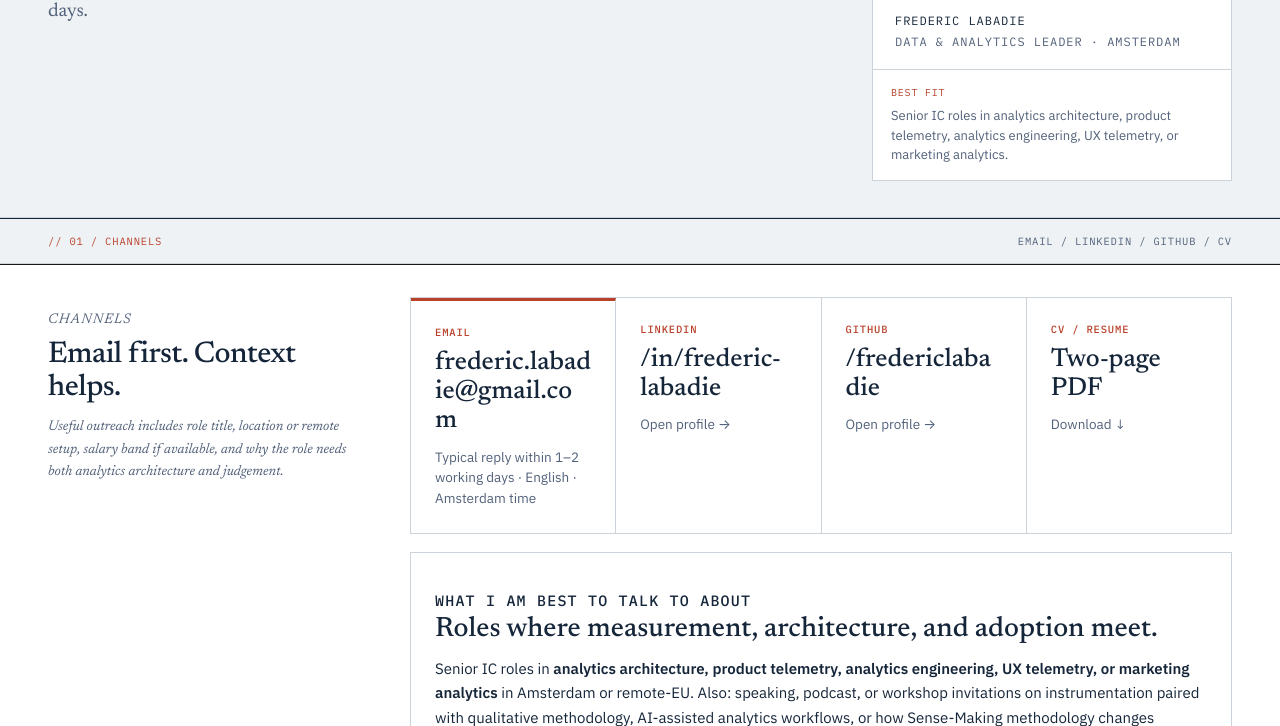
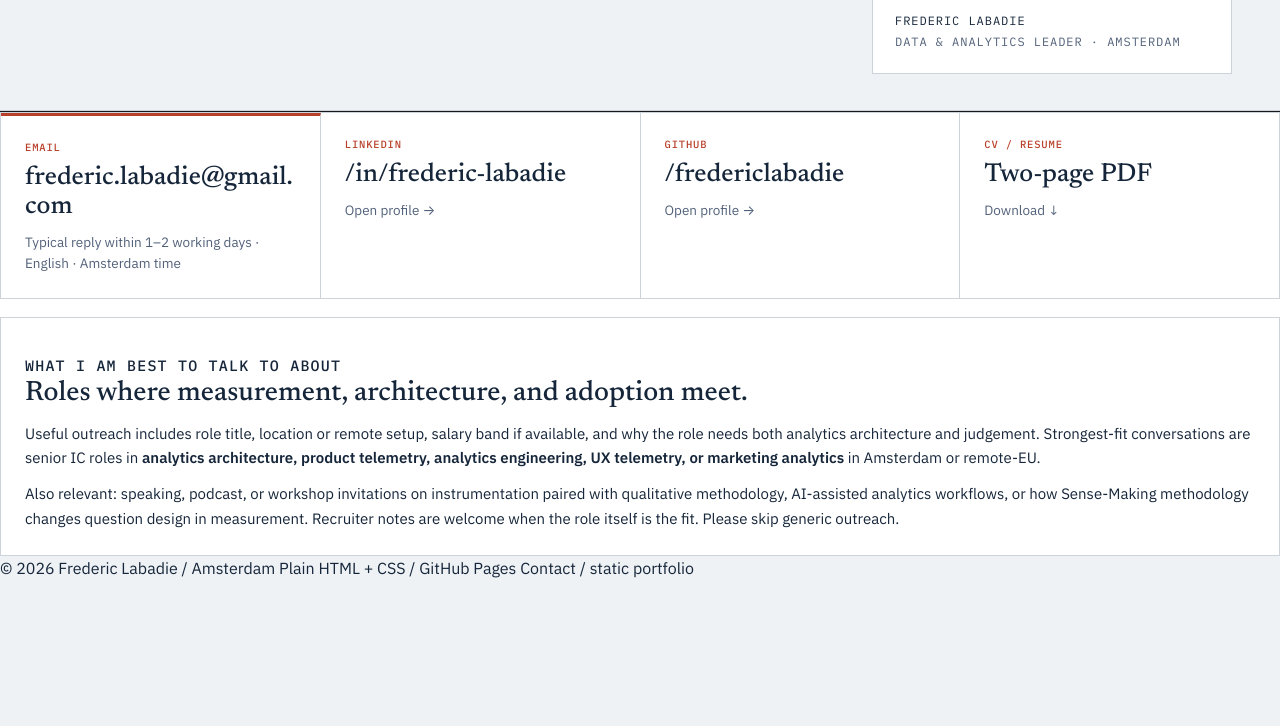
Before and after one commit to fredericlabadie/fredericlabadie.github.io, a Jekyll site: the page built from contact/index.html, in a window 1280 px wide and 900 px high, scrolled down 261 px, cut to the strip 174-900 px from the top of the window. Built offline with Jekyll 4.4.1, drawn with Linux system fonts in a browser that asks for light colours; comment, search, counter and statistics services are not loaded; after the commit the page ends 1016 px from its top, so only the background shows below that; some of the changed text lies outside the part shown.

Commit message:
Simplify core contact to Philips-style layout

```diff
--- a/contact/index.html
+++ b/contact/index.html
@@ -26,7 +26,7 @@ extra_css:
     {% include site-nav.html %}
 
     <main class="bp-contact-page" id="top">
-      <header class="bp-contact-hero">
+      <header class="bp-contact-hero bp-contact-hero-simple">
         <div>
           <p class="bp-contact-kicker bp-contact-accent">
             // Contact / primary channel
@@ -44,32 +44,11 @@ extra_css:
             <span>Frederic Labadie</span>
             <span>Data &amp; analytics leader &middot; Amsterdam</span>
           </div>
-          <div class="bp-contact-panel-row">
-            <span>Best fit</span>
-            <p>
-              Senior IC roles in analytics architecture, product telemetry,
-              analytics engineering, UX telemetry, or marketing analytics.
-            </p>
-          </div>
         </aside>
       </header>
 
-      <div class="bp-contact-section-tag" aria-hidden="true">
-        <span>// 01 / channels</span><span>email / linkedin / github / cv</span>
-      </div>
-      <section class="bp-contact-main" id="channels">
-        <aside class="bp-contact-sidebar">
-          <p class="bp-contact-mono bp-contact-accent">Channels</p>
-          <h2>Email first. Context helps.</h2>
-          <p>
-            Useful outreach includes role title, location or remote setup,
-            salary band if available, and why the role needs both analytics
-            architecture and judgement.
-          </p>
-        </aside>
-
-        <div>
-          <div class="bp-contact-grid bp-contact-grid-secondary bp-contact-grid-four">
+      <section class="bp-contact-channels" id="channels">
+        <div class="bp-contact-grid bp-contact-grid-four">
           <a
             class="bp-contact-card bp-contact-email-card"
             href="mailto:frederic.labadie@gmail.com"
@@ -116,22 +95,24 @@ extra_css:
           </p>
           <h3>Roles where measurement, architecture, and adoption meet.</h3>
           <p>
-              Senior IC roles in
+            Useful outreach includes role title, location or remote setup,
+            salary band if available, and why the role needs both analytics
+            architecture and judgement. Strongest-fit conversations are senior
+            IC roles in
             <strong
               >analytics architecture, product telemetry, analytics
               engineering, UX telemetry, or marketing analytics</strong
             >
-              in Amsterdam or remote-EU. Also: speaking, podcast, or workshop
-              invitations on instrumentation paired with qualitative
-              methodology, AI-assisted analytics workflows, or how Sense-Making
-              methodology changes question design in measurement.
+            in Amsterdam or remote-EU.
           </p>
           <p>
-              Recruiter notes are welcome when the role itself is the fit.
-              Please skip generic outreach.
+            Also relevant: speaking, podcast, or workshop invitations on
+            instrumentation paired with qualitative methodology, AI-assisted
+            analytics workflows, or how Sense-Making methodology changes
+            question design in measurement. Recruiter notes are welcome when
+            the role itself is the fit. Please skip generic outreach.
           </p>
         </aside>
-        </div>
       </section>
     </main>
     {% include site-footer.html %}
```
Lines whose indentation alone changed are shown as unchanged.
